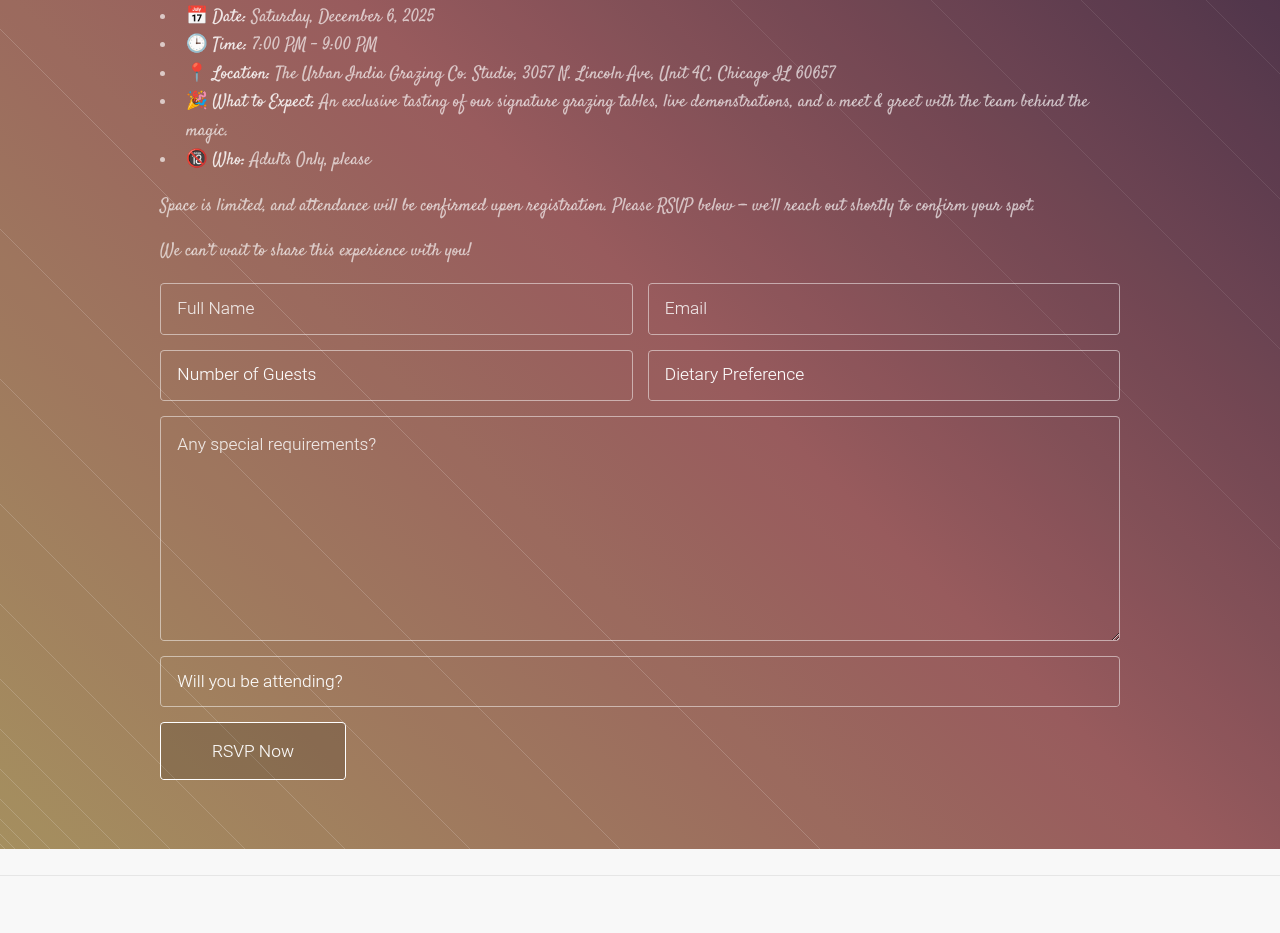
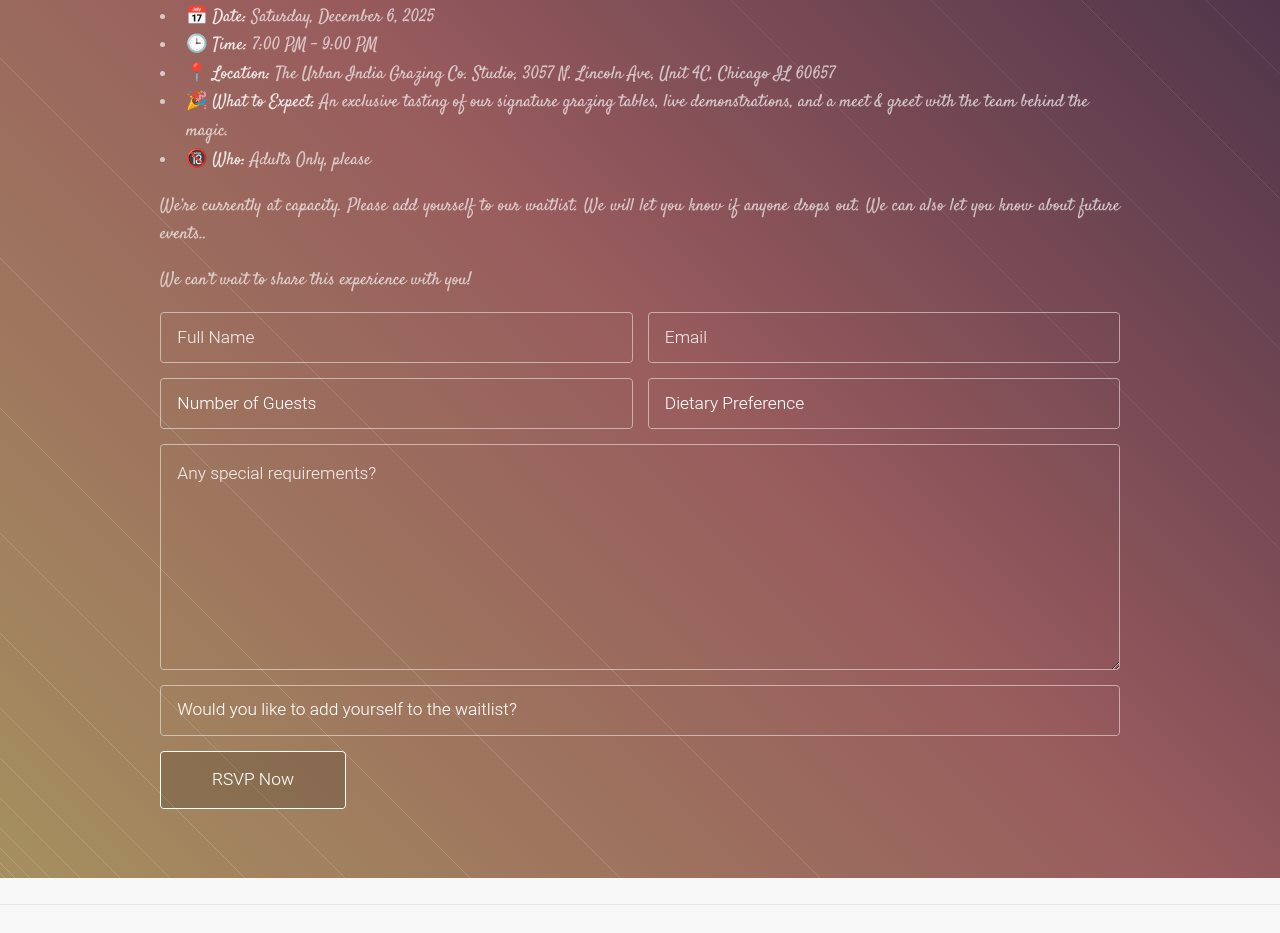
Before and after one commit to urbanindiagrazing/urbanindiagrazing.github.io, a plain HTML site: page rsvp.html in a window 1280 px wide. Shown: the part 664-1597 px from the top of the page. Drawn offline with Linux system fonts and the light colour scheme; a web font is replaced by a local one.

Commit message:
waitlist for dec 6 event

```diff
--- a/rsvp.html
+++ b/rsvp.html
@@ -21,9 +21,7 @@
 					style="width:150px;height:auto;">
 				<h1>The Urban India Grazing&nbsp;Co.</h1>
 				<p style="font-size: smaller; margin-block-start: 0; text-align: center;">Curated Grazing Tables –
-					Inspired by
-					India, Styled for the
-					Modern Host</p>
+					Inspired by India, Styled for the Modern Host</p>
 		</header>
 		<div class="content dark style1">
 			<div class="container">
@@ -41,8 +39,8 @@
 								tables, live demonstrations, and a meet & greet with the team behind the magic.</li>
 							<li><strong>🔞 Who:</strong> Adults Only, please</li>
 						</ul>
-						<p>Space is limited, and attendance will be confirmed upon registration. Please RSVP below
-							— we’ll reach out shortly to confirm your spot.</p>
+						<p>We’re currently at capacity. Please add yourself to our waitlist. We will let you know if
+							anyone drops out. We can also let you know about future events..</p>
 						<p>We can’t wait to share this experience with you! </p>
 					</div>
 				</div>
@@ -76,8 +74,8 @@
 						</div>
 						<div class="col-12">
 							<select name="attendance" id="attendance" required>
-								<option value="">Will you be attending?</option>
-								<option value="yes">Yes, I will attend; reserve a seat for me.</option>
+								<option value="">Would you like to add yourself to the waitlist?</option>
+								<option value="yes">Yes, add me to the waitlist..</option>
 								<option value="no">No, I can't make it, but keep me in the loop for future events.
 								</option>
 							</select>
```
